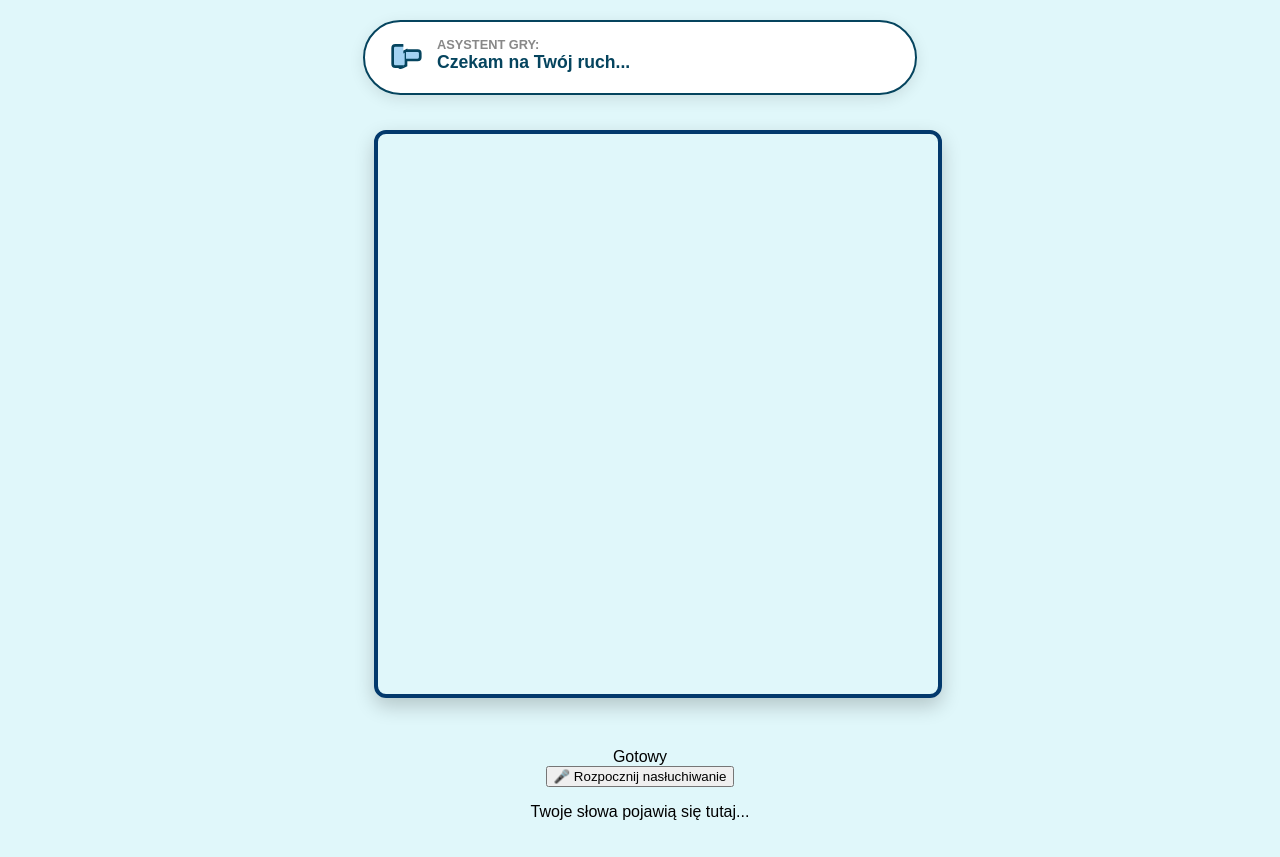
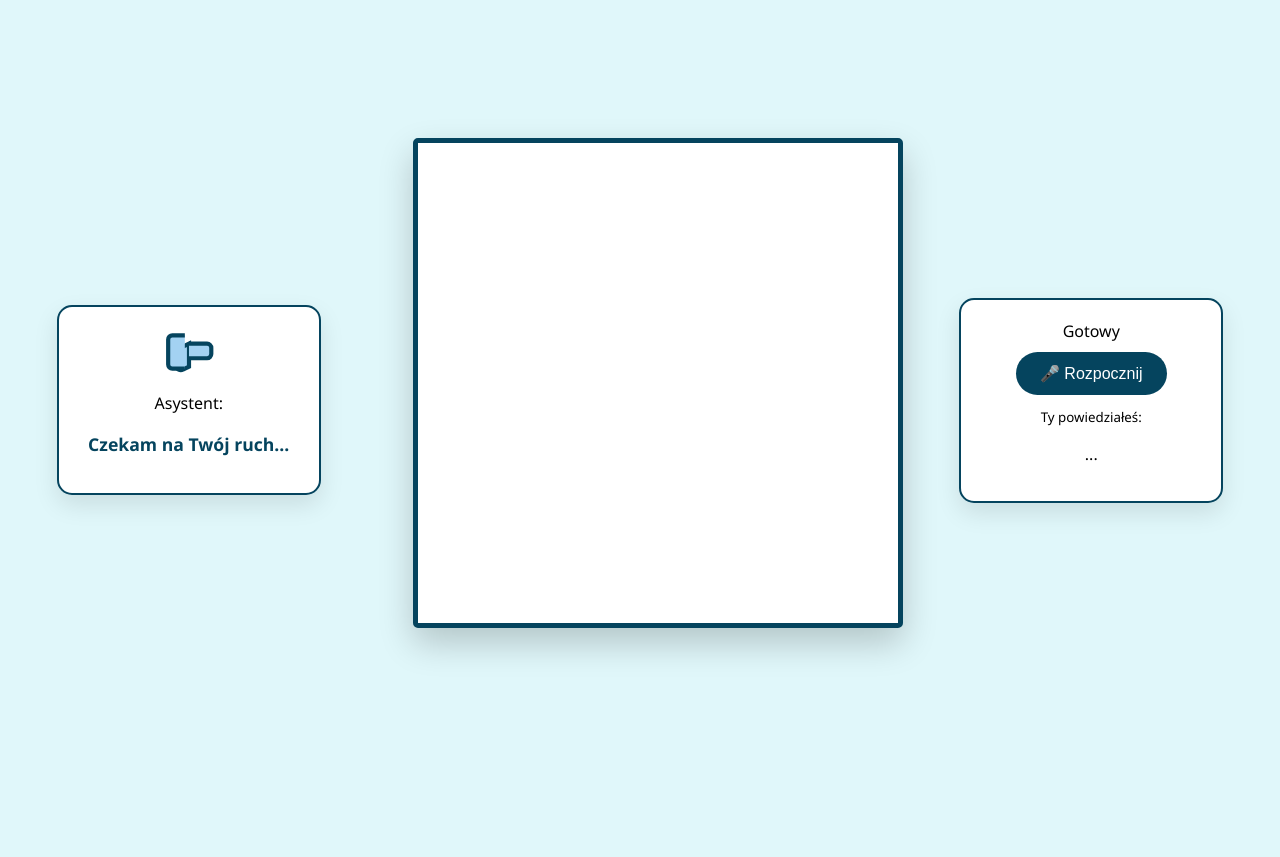
Before and after one commit to xmdde/ICK-checkers, a website: page index.html in a window 1280 px wide. After the commit the page ends 800 px from the top, so only its background shows below. Drawn offline with Linux system fonts and the light colour scheme.

Commit message:
fix layout

```diff
--- a/css/style.css
+++ b/css/style.css
@@ -1,161 +1,133 @@
 :root {
-  --field-size: min(10vw, 70px);
+  --field-size: min(8vw, 60px);
   --light: #a3d2f2;
   --dark: #05445e;
   --highlight: #f2d694;
   --bg-color: #e0f7fa;
 }
 
-/* Motyw Leśny (Zielony) */
 body[data-theme="las"] {
-  --light: #c8e6c9;
-  --dark: #2e7d32;
-  --highlight: #ffd54f;
-  --bg-color: #f1f8e9;
+  --light: #c8e6c9; --dark: #2e7d32; --highlight: #ffd54f; --bg-color: #f1f8e9;
 }
-
-/* Motyw Ognisty (Czerwony) */
 body[data-theme="ogien"] {
-  --light: #ffccbc;
-  --dark: #bf360c;
-  --highlight: #ffeb3b;
-  --bg-color: #fbe9e7;
+  --light: #ffccbc; --dark: #bf360c; --highlight: #ffeb3b; --bg-color: #fbe9e7;
 }
-
-/* Motyw Kontrastowy (Czarno-Biały) */
 body[data-theme="kontrast"] {
-  --light: #ffffff;
-  --dark: #000000;
-  --highlight: #ff00ff;
-  --bg-color: #999999;
-}
-
-/* Aktualizacja tła body, żeby reagowało na motyw */
-body {
-  background: var(--bg-color);
-  transition: background 0.5s;
+  --light: #ffffff; --dark: #000000; --highlight: #00ff00; --bg-color: #555555;
 }
 
 body {
-  font-family: Arial, sans-serif;
-  background: #e0f7fa;
-  text-align: center;
   margin: 0;
+  padding: 0;
+  font-family: 'Segoe UI', Tahoma, Geneva, Verdana, sans-serif;
+  background-color: var(--bg-color);
+  transition: background-color 0.5s ease;
+
+  display: flex;
+  justify-content: center;
+  align-items: center;
+  min-height: 100vh;
+  box-sizing: border-box;
+}
+
+#game-layout {
+  display: flex;
+  flex-direction: row;
+  justify-content: center;
+  align-items: center;
+  gap: 20px;
+  width: 100%;
+  max-width: 1400px;
   padding: 20px;
 }
 
-#game {
+/* --- PANELE BOCZNE --- */
+.side-panel {
+  flex: 1;
+  display: flex;
+  justify-content: center;
+}
+
+#assistant-panel, #controls {
+  background: white;
+  padding: 20px;
+  border-radius: 15px;
+  box-shadow: 0 10px 25px rgba(0,0,0,0.1);
+  border: 2px solid var(--dark);
+  width: 220px; /* Stała szerokość paneli */
+  text-align: center;
   display: flex;
   flex-direction: column;
   align-items: center;
-  gap: 15px;
+  gap: 10px;
+}
+
+/* Ikonka asystenta */
+#assistant-panel .icon svg {
+  width: 50px; height: 50px;
+  stroke: var(--dark); fill: var(--light);
+  transition: stroke 0.3s, fill 0.3s;
+}
+
+#assistant-text {
+  font-weight: bold; font-size: 1.1em; color: var(--dark);
+}
+
+#startBtn {
+  background: var(--dark); color: white;
+  border: none; padding: 12px 24px;
+  border-radius: 50px; cursor: pointer;
+  font-size: 1rem;
+  transition: transform 0.1s, background 0.3s;
+}
+#startBtn:active { transform: scale(0.95); }
+
+.center-panel {
+  flex: 0 0 auto;
+}
+
+.board-wrapper {
+  display: grid;
+  grid-template-columns: 30px auto;
+  grid-template-rows: auto 30px;
+  gap: 5px;
 }
 
 #board {
+  grid-column: 2; grid-row: 1;
   display: grid;
-  grid-column: 2; /* Plansza w drugiej kolumnie */
-  grid-row: 1;    /* I w pierwszym wierszu */
   grid-template-columns: repeat(8, var(--field-size));
   grid-template-rows: repeat(8, var(--field-size));
-  border: 4px solid #03396c;
-  border-radius: 12px;
-  overflow: hidden;
-  box-shadow: 0 8px 20px rgba(0,0,0,0.2);
+  border: 5px solid var(--dark);
+  border-radius: 5px;
+  background: #fff;
+  box-shadow: 0 15px 35px rgba(0,0,0,0.2);
 }
 
+/* POLA */
 .square {
+  display: flex; align-items: center; justify-content: center;
+}
+.square.light { background-color: var(--light) !important; }
+.square.dark { background-color: var(--dark) !important; }
+
+/* PIONKI */
+.piece {
+  width: 75%; height: 75%; border-radius: 50%;
+  box-shadow: 3px 3px 8px rgba(0,0,0,0.4);
+  cursor: pointer;
+  transition: transform 0.2s;
+}
+.piece:hover { transform: scale(1.1); }
+.piece.white { background: #f0f0f0; border: 2px solid #ccc; }
+.piece.black { background: #333; border: 2px solid #000; }
+
+.coords div {
   display: flex;
   align-items: center;
   justify-content: center;
-  font-size: 12px;
-  user-select: none;
-  transition: transform 0.2s, box-shadow 0.2s;
-}
-
-.square.light {
-  background: linear-gradient(to bottom right, #cce7f0, #a3d2f2);
-  box-shadow: inset 0 2px 4px rgba(255,255,255,0.3);
-}
-
-.square.dark {
-  background: linear-gradient(to bottom right, #03304e, #05445e);
-  box-shadow: inset 0 2px 4px rgba(0,0,0,0.3);
-}
-
-/* podświetlenie ruchu */
-.square.highlight {
-  box-shadow: 0 0 0 4px var(--highlight), inset 0 2px 4px rgba(0,0,0,0.3);
-  transform: scale(1.05);
-}
-
-.piece {
-  width: 80%;
-  height: 80%;
-  border-radius: 50%;
-  margin: 10%;
-  box-shadow: 2px 2px 5px rgba(0,0,0,0.5);
-  cursor: pointer;
-}
-
-.piece.white {
-  background-color: #f0f0f0;
-  border: 2px solid #ccc;
-}
-
-.piece.black {
-  background-color: #333;
-  border: 2px solid #000;
-}
-
-#assistant-panel {
-  display: flex;
-  align-items: center;
-  gap: 15px;
-  background: white;
-  padding: 15px 25px;
-  border-radius: 50px; /* Zaokrąglony kształt pigułki */
-  box-shadow: 0 4px 15px rgba(0,0,0,0.1);
-  margin-bottom: 20px;
-  max-width: 90%;
-  width: 500px;
-  border: 2px solid var(--dark);
-}
-
-#assistant-panel .icon svg {
-  width: 32px;
-  height: 32px;
-  stroke: var(--dark);
-  fill: var(--light);
-}
-
-#assistant-panel .text-content {
-  text-align: left;
-}
-
-#assistant-label {
-  display: block;
-  font-size: 0.8rem;
-  text-transform: uppercase;
-  color: #888;
-  font-weight: bold;
-}
-
-#assistant-text {
-  margin: 0;
-  font-size: 1.1rem;
-  font-weight: bold;
-  color: var(--dark);
-  min-height: 1.5em; /* Żeby nie skakało jak jest pusto */
-}
-
-/* --- NOWE STYLE DLA WSPÓŁRZĘDNYCH --- */
-.board-wrapper {
-  display: grid;
-  /* Kolumny: Wąski pasek na liczby | Plansza */
-  grid-template-columns: 30px auto;
-  /* Wiersze: Plansza | Wąski pasek na litery */
-  grid-template-rows: auto 30px;
-  gap: 5px;
+  width: 100%;
+  height: 100%;
 }
 
 .coords {
@@ -165,22 +137,24 @@ body {
   font-size: 14px;
 }
 
-/* Liczby po lewej (1-8) */
 .coords.nums {
   grid-column: 1;
   grid-row: 1;
-  /* Siatka liczb musi pasować do wysokości kratek */
   grid-template-rows: repeat(8, var(--field-size));
-  align-items: center;
-  justify-content: center;
 }
 
-/* Litery na dole (A-H) */
 .coords.letters {
   grid-column: 2;
   grid-row: 2;
-  /* Siatka liter musi pasować do szerokości kratek */
   grid-template-columns: repeat(8, var(--field-size));
-  align-items: center;
-  justify-content: center;
+  padding-left: 5px;
 }
+
+@media (max-width: 1000px) {
+  #game-layout {
+    flex-direction: column;
+    gap: 30px;
+  }
+  .side-panel { width: 100%; }
+  #assistant-panel, #controls { width: 90%; flex-direction: row; justify-content: space-around; }
+}
--- a/index.html
+++ b/index.html
@@ -2,13 +2,15 @@
 <html lang="pl">
 <head>
   <meta charset="UTF-8">
+  <meta name="viewport" content="width=device-width, initial-scale=1.0">
   <title>Warcaby Głosowe</title>
   <link rel="stylesheet" href="css/style.css">
 </head>
-
 <body>
 
-<div id="game">
+<div id="game-layout">
+
+  <div class="side-panel left-panel">
     <div id="assistant-panel">
       <div class="icon">
         <svg viewBox="0 0 24 24" fill="none" stroke="currentColor" stroke-width="2">
@@ -18,24 +20,33 @@
         </svg>
       </div>
       <div class="text-content">
-      <span id="assistant-label">Asystent gry:</span>
+        <span id="assistant-label">Asystent:</span>
         <p id="assistant-text">Czekam na Twój ruch...</p>
       </div>
     </div>
+  </div>
 
+  <div class="center-panel">
     <div class="board-wrapper">
-    <div id="coords-nums" class="coords nums"></div> <div id="board"></div>                           <div id="coords-letters" class="coords letters"></div> </div>
+      <div id="coords-nums" class="coords nums"></div>
+      <div id="board"></div>
+      <div id="coords-letters" class="coords letters"></div>
+    </div>
+  </div>
 
+  <div class="side-panel right-panel">
     <div id="controls">
       <div id="status">Gotowy</div>
-    <button id="startBtn">🎤 Rozpocznij nasłuchiwanie</button>
-    <p id="output">Twoje słowa pojawią się tutaj...</p>
+      <button id="startBtn">🎤 Rozpocznij</button>
+      <div class="transcript-box">
+        <small>Ty powiedziałeś:</small>
+        <p id="output">...</p>
       </div>
+    </div>
+  </div>
+
 </div>
 
 <script type="module" src="dist/main.js"></script>
 </body>
-
-<script type="module" src="dist/main.js"></script>
-</body>
 </html>
```
Also changed, not shown: src/voice.ts (+18 -8 lines). Lines whose indentation alone changed are shown as unchanged.
